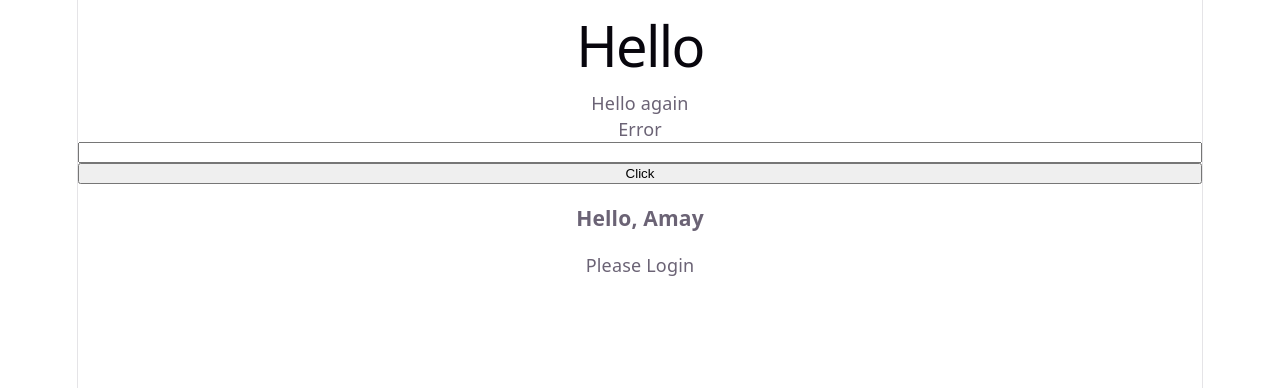
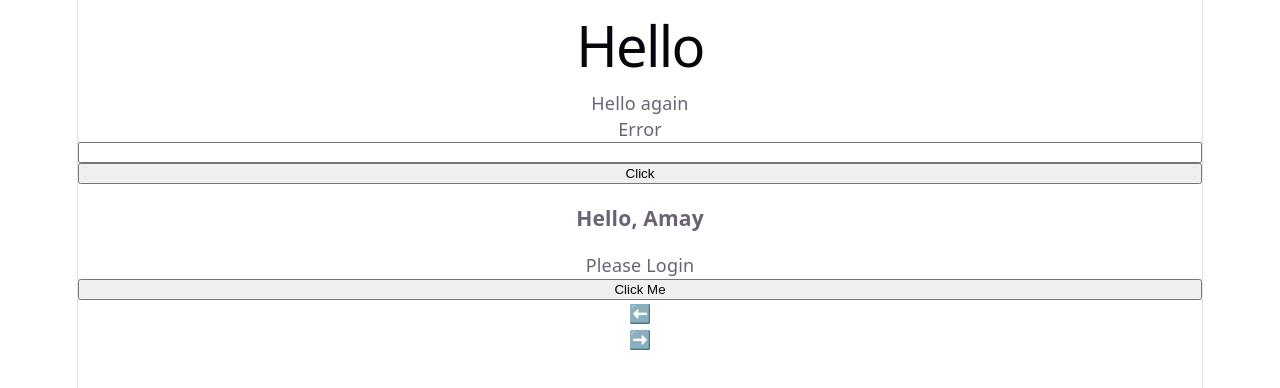
Before and after one commit to kavyashreeyp-svg/SW_CSE_B1.4_Internship, a React (Vite) app in the folder DAY/DAY13/day13/: page / in a window 1280 px wide. Shown: the top 388 px of the page. Built offline with nearby package versions, Linux system fonts and the light colour scheme.

Commit message:
Imported the components and rendered it

```diff
--- a/DAY/DAY13/day13/src/App.jsx
+++ b/DAY/DAY13/day13/src/App.jsx
@@ -1,3 +1,5 @@
+import Button from "./components/FunctionalComponent";
+import { LeftArrow, RightArrow } from "./components/FunctionalComponentTwo";
 const name = "Amay";
 const isLoggedIn = false;
 
@@ -22,6 +24,10 @@ function App() {
 
       {/* JSX Rule 5: use expressions, not statements */}
       <p>{isLoggedIn ? "Welcome back" : "Please Login"}</p>
+
+      <Button />
+      <LeftArrow />
+      <RightArrow />
     </>
 
   )
```
